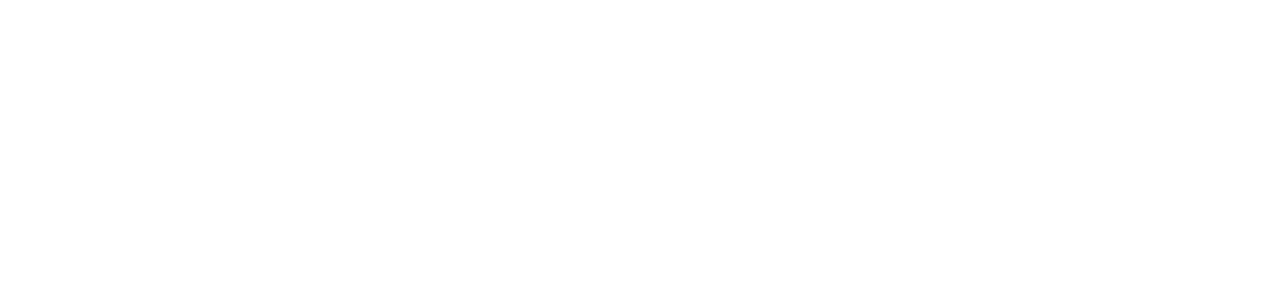
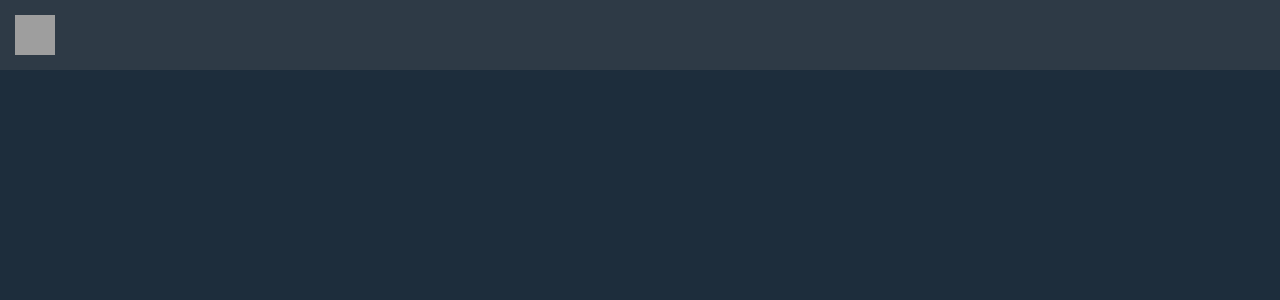
Before and after one commit to stecala/vue-dischi, a Vue app: page / in a window 1280 px wide. Shown: the top 300 px of the page. Built offline with nearby package versions, Linux system fonts and the light colour scheme; grey boxes are pictures that could not be loaded.

Commit message:
Feat ⭐ add variables file and complete the header

```diff
--- a/package.json
+++ b/package.json
@@ -8,6 +8,7 @@
     "lint": "vue-cli-service lint"
   },
   "dependencies": {
+    "axios": "^0.27.2",
     "bootstrap": "^5.1.3",
     "core-js": "^3.8.3",
     "vue": "^2.6.14"
--- a/src/App.vue
+++ b/src/App.vue
@@ -19,6 +19,7 @@
     FooterApp,
   }
 }
+
 </script>
 
 <style lang="scss">
--- /dev/null
+++ b/src/assets/style/variables.scss
@@ -0,0 +1,2 @@
+$backgroundHeader : rgb(46,58,70);
+$backgroundMain : rgb(30,45,59);
--- a/src/components/headerApp.vue
+++ b/src/components/headerApp.vue
@@ -1,7 +1,12 @@
 <template>
-  <header>
-
-  </header>
+    <header>
+        <div class="logo-container">
+            <a href="">
+                <img src="https://upload.wikimedia.org/wikipedia/commons/thumb/1/19/Spotify_logo_without_text.svg/2048px-Spotify_logo_without_text.svg.png"
+                alt="spotify logo">
+            </a>
+        </div>
+    </header>
 </template>
 
 <script>
@@ -10,6 +15,16 @@
 }
 </script>
 
-<style>
+<style lang="scss" scoped>
+@import "../assets/style/variables.scss";
 
+.logo-container {
+    background-color: $backgroundHeader;
+
+    img {
+        width: 40px;
+        height: 40px;
+        margin: 15px;
+    }
+}
 </style>
--- a/src/components/mainApp.vue
+++ b/src/components/mainApp.vue
@@ -10,5 +10,10 @@
 </script>
 
 <style scoped lang="scss">
+@import "../assets/style/variables.scss";
 
+main{
+  height: 46.35vh;
+  background-color: $backgroundMain;
+}
 </style>
```
Also changed, not shown: 1 other file (tests, documents, lock files or other folders).
